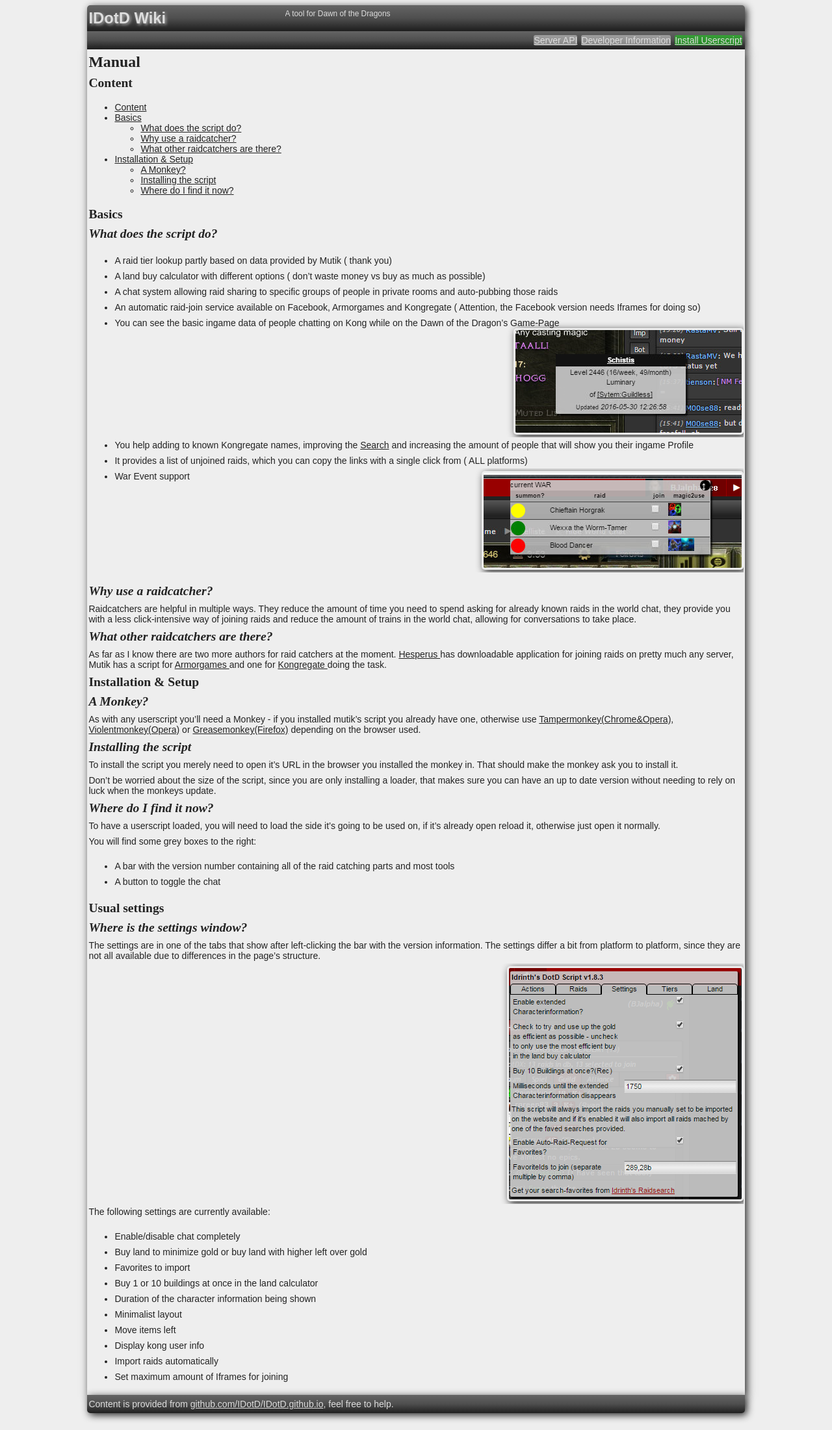
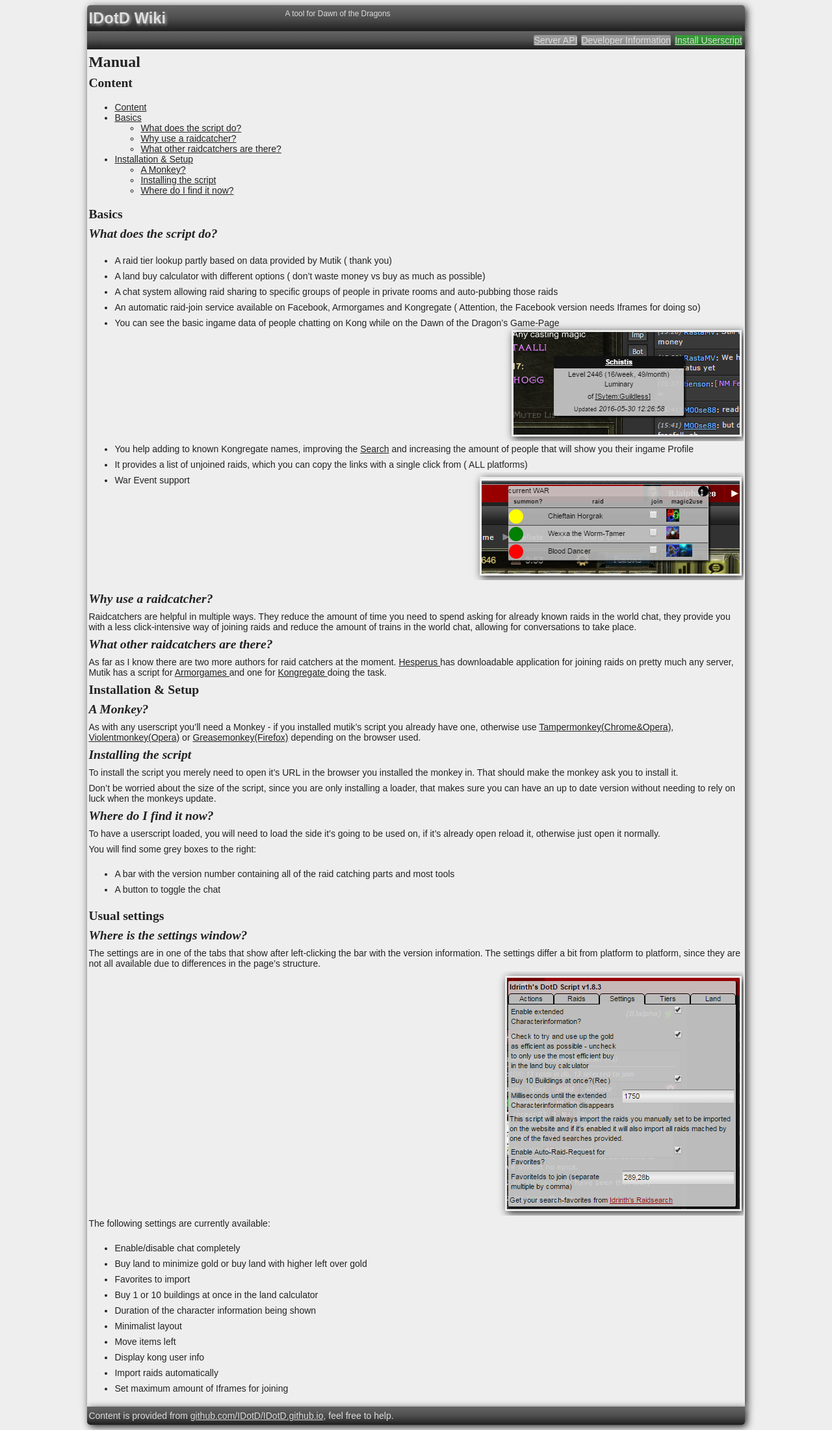
Before and after one commit to IDotD/IDotD.github.io, a Jekyll site: the page built from index.md, in a window 1280 px wide. Shown: the whole page at 65% size. Built offline with Jekyll 4.4.1, drawn with Linux system fonts in a browser that asks for light colours.

Commit message:
Update layout.css

```diff
--- a/css/layout.css
+++ b/css/layout.css
@@ -53,7 +53,7 @@ h1,h2,h3,h4,h5,p {
 img {
     max-width: 100%;
     padding: 3px;
-    border-radius: 5px;
     display: block;
     float: right;
+    margin:3px;
 }
```
